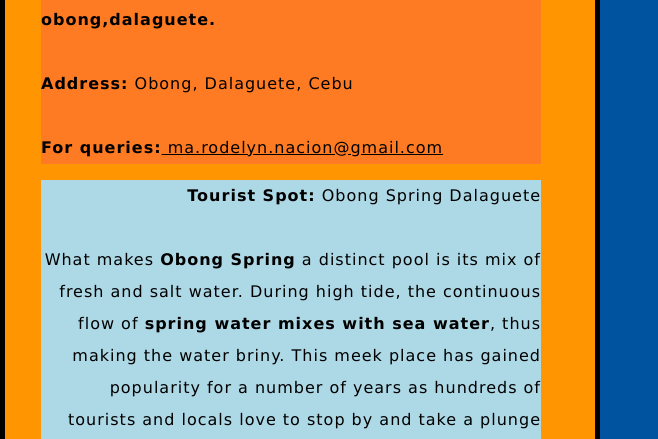
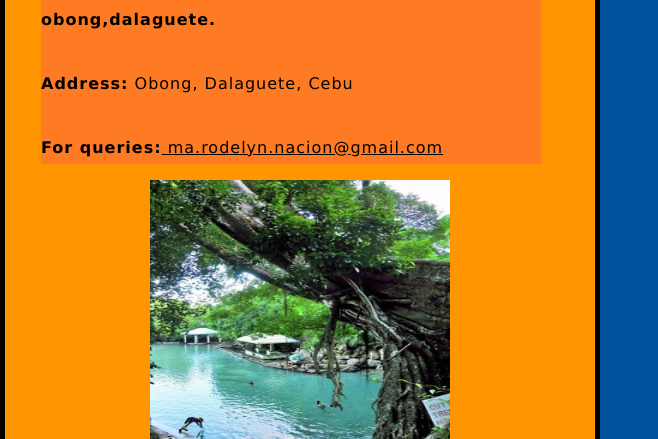
Before and after one commit to Naciongsc/Nacion_website2, a website: page index.html in a window 1280 px wide. Shown: the part 323-762 px from the top of the page, without its empty margins (0-658 px from the left). Drawn offline with nearby package versions, Linux system fonts and the light colour scheme; files that its build step writes are made by us from their sources.

Commit message:
Update index.html

```diff
--- a/index.html
+++ b/index.html
@@ -53,6 +53,8 @@ Sorry, your browser does not support inline SVG.
 <strong>For queries:</strong><a href="https://mail.google.com/mail/u/0/#inbox"> ma.rodelyn.nacion@gmail.com</a>
 </p>
 
+
+  <image src="obong.jpg">
 <p class= obong style="background-color:lightblue;">
   <strong> Tourist Spot:</strong> Obong Spring Dalaguete
   <br><br>
```
